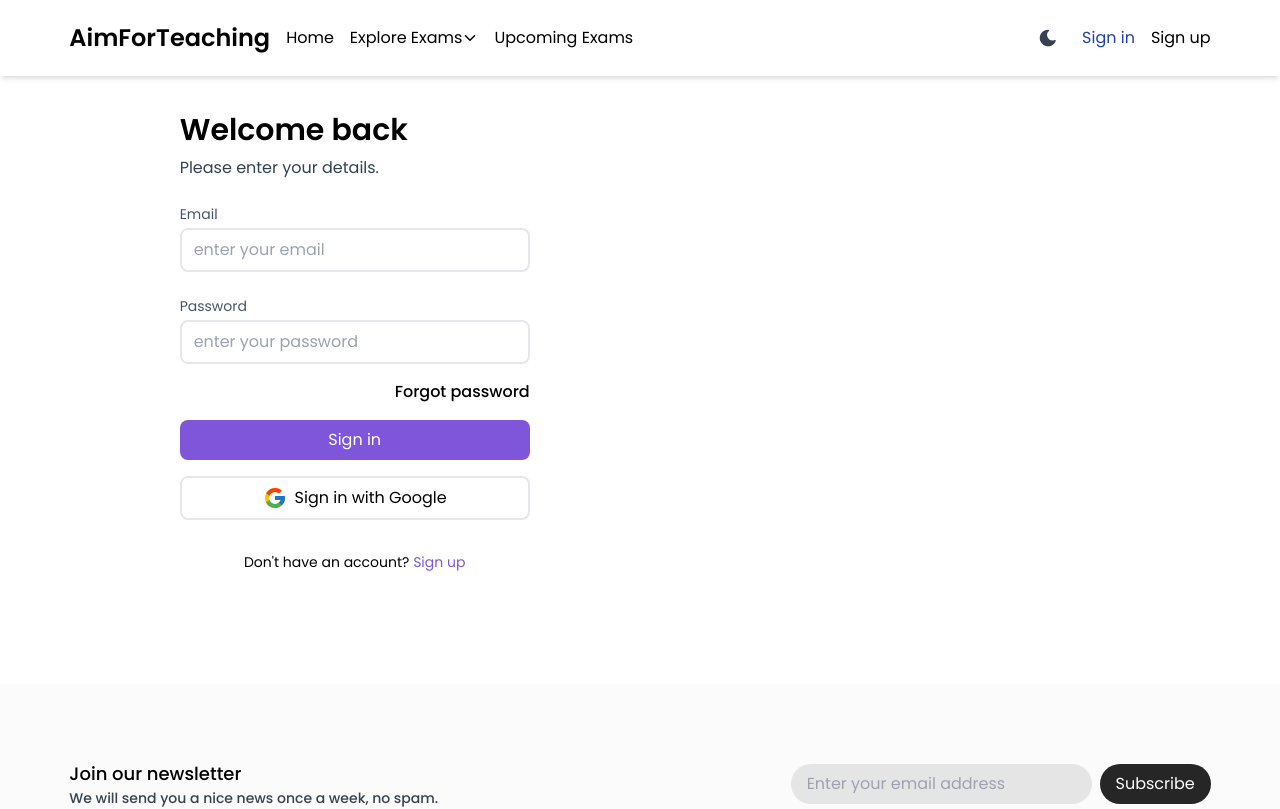
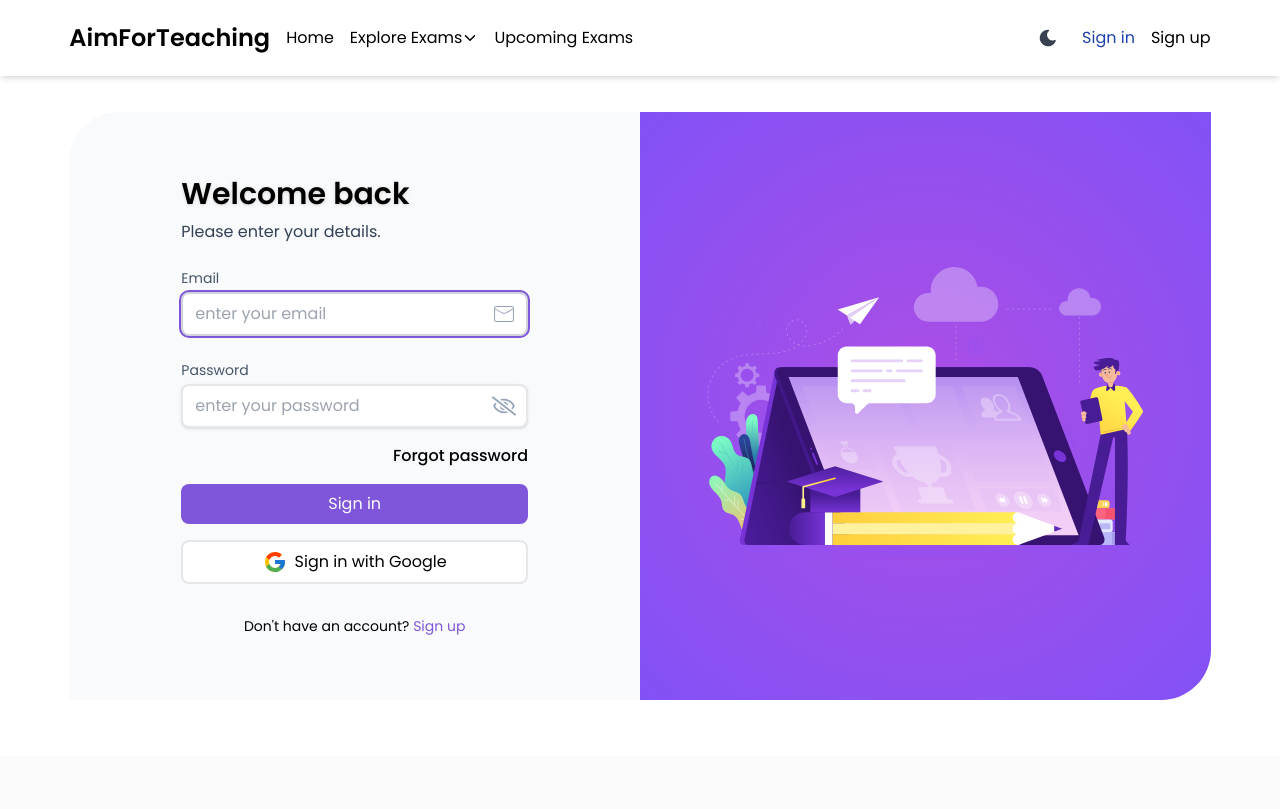
Before and after one commit to indianboat/aimforteaching, a Next.js app: page /login in a window 1280 px wide. Shown: the top 809 px of the page. Built offline with nearby package versions, Linux system fonts and the light colour scheme.

Commit message:
sign in page design added

```diff
--- a/src/app/login/page.js
+++ b/src/app/login/page.js
@@ -1,59 +1,128 @@
+"use client";
+
+import Image from "next/image";
 import Link from "next/link";
-import React from "react";
+import React, { useState } from "react";
 import { FcGoogle } from "react-icons/fc";
+import { CiMail } from "react-icons/ci";
+import { FaRegEyeSlash, FaRegEye } from "react-icons/fa";
 
 const Signin = () => {
+
+  const [showPassword, setShowPassword] = useState(false);
+
+  if(showPassword){
+    setTimeout(() => {
+      setShowPassword(false)
+    }, 3000);
+  }
+
   return (
     <>
-      <div className="container flex flex-col md:w-11/12 sm:w-full w-full mx-auto md:my-24 sm:my-28 my-24 border p-4">
-        <div className="flex lg:flex-row md:flex-row sm:flex-col flex-col border">
-          <div className="border w-full">
-            <div className="flex flex-col border md:w-[350px] sm:w-full w-full justify-center mx-auto">
-              <h1 className="border font-semibold text-3xl">Welcome back</h1>
+      <div className="container flex flex-col md:w-11/12 sm:w-full w-full mx-auto md:mt-24 sm:mt-28 mt-24 mb-10 border p-4">
+        <div className="grid lg:grid-cols-2 md:grid-cols-1 sm:grid-cols-1 grid-cols-1 justify-between gap-y-8">
+          <div className="border md:rounded-tl-[50px] py-16 xl:px-28 lg:px-16 md:px-16 sm:px-8 px-2 bg-slate-50 dark:bg-neutral-900">
+            <h1 className="border font-semibold text-3xl drop-shadow">
+              Welcome back
+            </h1>
             <p className="border mt-2 text-slate-700 dark:text-slate-200">
               Please enter your details.
             </p>
-              <form method="post" className="mt-6">
+            <form className="mt-6">
               <div className="flex flex-col">
-                  <label htmlFor="email" className="text-slate-600 dark:text-slate-200 text-sm">
+                <label
+                  htmlFor="email"
+                  className="text-slate-600 dark:text-slate-200 text-sm"
+                >
                   Email
                 </label>
+                <div className="mt-1 flex items-center justify-end">
                   <input
-                    className="mt-1 border-2 px-3 py-2 transition-all dark:border-[#3B3B3B] rounded-lg outline-none focus:border-gray-300"
+                    className="w-full focus:ring-2 shadow ring-[#7F56DA] border-2 pl-3 pr-14 py-2 transition-all dark:border-[#3B3B3B] rounded-lg outline-none focus:border-gray-300 lowercase"
                     type="email"
                     placeholder="enter your email"
                     id="email"
                     name="email"
+                    required
+                    autoFocus
+                    spellCheck={false}
                   />
+                  <div className="flex rounded-e-md justify-center  items-center px-3 py-2 absolute">
+                    <CiMail size={24} className="text-slate-400" />
+                  </div>
+                </div>
               </div>
               <div className="mt-6 flex flex-col">
-                  <label htmlFor="password" className="text-slate-600 dark:text-slate-200 text-sm">
+                <label
+                  htmlFor="password"
+                  className="text-slate-600 dark:text-slate-200 text-sm"
+                >
                   Password
                 </label>
+                <div className="mt-1 flex items-center justify-end">
                   <input
-                    className="mt-1 border-2 px-3 py-2 transition-all dark:border-[#3B3B3B] rounded-lg outline-none focus:border-gray-300"
-                    type="password"
+                    className="w-full focus:ring-2 shadow ring-[#7F56DA] border-2 px-3 py-2 transition-all dark:border-[#3B3B3B] rounded-lg outline-none focus:border-gray-300"
+                    type={showPassword?"text":"password"}
                     placeholder="enter your password"
                     id="password"
                     name="password"
+                    required
                   />
+                  <div className="flex rounded-e-md justify-center  items-center px-3 py-2 absolute">
+                    <button type="button" onClick={(e)=> setShowPassword(!showPassword)}>{
+                      showPassword ? <FaRegEye size={24} className="text-slate-400" /> : <FaRegEyeSlash size={24} className="text-slate-400" />
+                    }</button>
+                  </div>
+                </div>
               </div>
               <div className="my-4 flex justify-end">
-                  <Link href={"/login"} className="font-medium">Forgot password</Link>
+                <Link
+                  href={"/login"}
+                  className="font-medium outline-purple-950"
+                >
+                  Forgot password
+                </Link>
               </div>
               <div className="flex justify-center">
-                  <button className="px-3 py-2 bg-[#7F56DA] active:scale-95 transition-transform text-white border w-full rounded-lg" type="button">Sign in</button>
+                <button
+                  className="px-3 py-2 outline-purple-950 bg-[#7F56DA] active:scale-95 transition-transform text-white border w-full rounded-lg"
+                  type="submit"
+                >
+                  Sign in
+                </button>
               </div>
               <div className="mt-4 flex justify-center">
-                  <button className="flex justify-center active:scale-95 transition items-center gap-x-2 px-3 py-2 border-2 w-full rounded-lg outline-none hover:border-gray-300" type="button"><FcGoogle size={24} />Sign in with Google</button>
+                <button
+                  className="flex hover:ring-2 ring-[#7F56DA] justify-center active:scale-95 transition items-center gap-x-2 px-3 py-2 border-2 w-full rounded-lg bg-white text-black outline-purple-950 hover:border-gray-300"
+                  type="button"
+                >
+                  <FcGoogle size={24} />
+                  Sign in with Google
+                </button>
               </div>
               <div className="mt-8 flex justify-center">
-                  <span className="text-sm">Don&apos;t have an account? <Link href={"/signup"} className="text-[#7F56DA] text-sm hover:underline">Sign up</Link></span>
+                <span className="text-sm">
+                  Don&apos;t have an account?{" "}
+                  <Link
+                    href={"/signup"}
+                    className="text-[#7F56DA] text-sm hover:underline outline-purple-950"
+                  >
+                    Sign up
+                  </Link>
+                </span>
               </div>
             </form>
           </div>
+          <div className="border flex md:rounded-br-[50px] justify-end bg-gradient-radial to-[#8251F6] from-[#AC4EE5] dark:from-[#111111] dark:to-[#000000]">
+            <Image
+              src={"/login.svg"}
+              width={1000}
+              height={1000}
+              sizes="100%"
+              style={{ width: "100%", height: "100%" }}
+              alt="signin-image"
+            />
           </div>
-          <div className="border w-full"></div>
         </div>
       </div>
     </>
```
Also changed, not shown: public/login.svg (added), 1 other file (tests, documents, lock files or other folders). Lines whose indentation alone changed are shown as unchanged.
